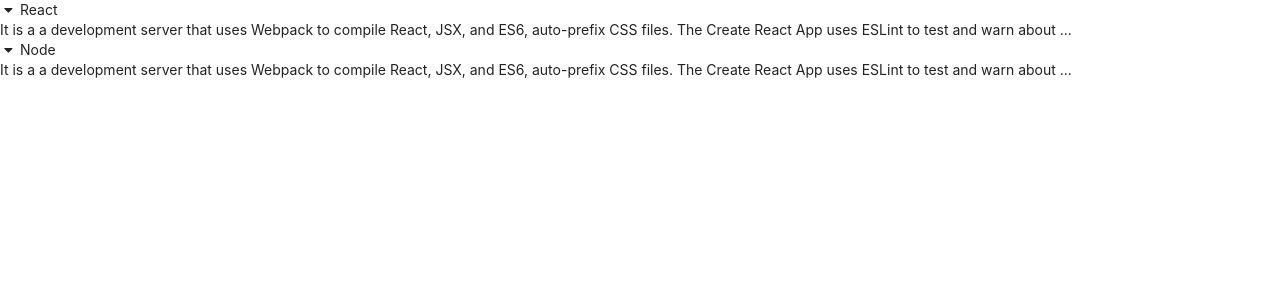
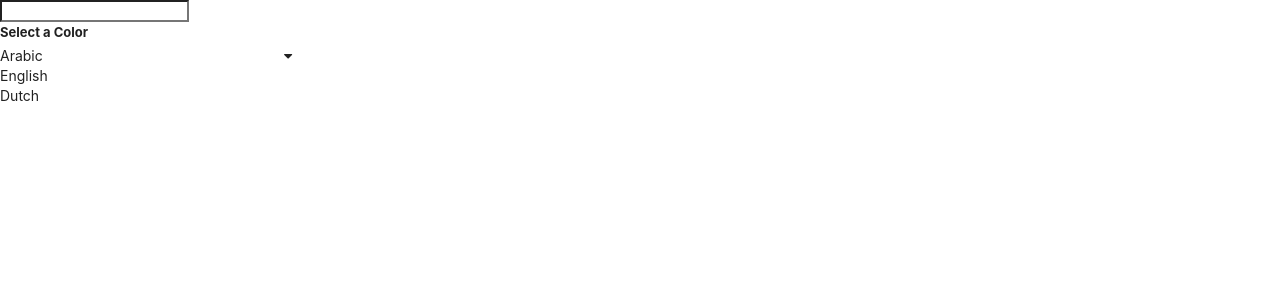
Before and after one commit to raheebaslam9876/FunctionalComp, a React (Create React App) app: page / in a window 1280 px wide. Shown: the top 300 px of the page. Built offline with nearby package versions, Linux system fonts and the light colour scheme.

Commit message:
second commit

```diff
--- a/src/App.js
+++ b/src/App.js
@@ -1,20 +1,44 @@
 import logo from './logo.svg';
 import './App.css';
-import Accordian from './component/Accordian'
-const items = [
+import React, { useState } from 'react'
+import Dropdown from './component/Dropdown'
+import Translate from './component/Translate'
+
+// const items = [
+//   {
+//     title: 'React',
+//     name: 'It is a a development server that uses Webpack to compile React, JSX, and ES6, auto-prefix CSS files. The Create React App uses ESLint to test and warn about ...'
+//   },
+//   {
+//     title: 'Node',
+//     name: 'It is a a development server that uses Webpack to compile React, JSX, and ES6, auto-prefix CSS files. The Create React App uses ESLint to test and warn about ...'
+//   }
+// ];
+
+const options = [
   {
-    title: 'React',
-    name: 'It is a a development server that uses Webpack to compile React, JSX, and ES6, auto-prefix CSS files. The Create React App uses ESLint to test and warn about ...'
+    title: 'this is red',
+    value: 'red'
   },
   {
-    title: 'Node',
-    name: 'It is a a development server that uses Webpack to compile React, JSX, and ES6, auto-prefix CSS files. The Create React App uses ESLint to test and warn about ...'
+    title: 'this is green',
+    value: 'green'
+  },
+  {
+    title: 'this is blue',
+    value: 'blue'
   }
 ];
 function App() {
+  // const [select, selecteditem] = useState(options[0]);
+  // const [showDropdown, setshowDropdown] = useState(true);
   return (
     <>
-      <Accordian data={items} />
+      {/* <button onClick={() => setshowDropdown(!showDropdown)}>Toggle button</button>
+      {showDropdown ?
+        <Dropdown select={select} selecteditemchange={selecteditem} options={options} /> : null
+      } */}
+      <Translate />
     </>
   );
 }
--- /dev/null
+++ b/src/component/Dropdown.js
@@ -0,0 +1,50 @@
+import React, { useState, useEffect, useRef } from 'react'
+
+function Dropdown(props) {
+    const [open, setopen] = useState(false);
+    const ref = useRef()
+    useEffect(() => {
+        const onBodyclick = (event) => {
+            if (ref.current.contains(event.target)) {
+                return;
+            }
+            setopen(false);
+        }
+
+        document.body.addEventListener('Click',
+            onBodyclick
+
+        );
+
+        return () => {
+            document.removeEventListener('click', onBodyclick)
+        }
+    }, []);
+    const response = props.options.map((data) => {
+        if (data.value === props.select.value) {
+            return null;
+        }
+        return (
+            <div key={data.value}>
+                <div className='item' onClick={() => props.selecteditemchange(data)}>
+                    {data.title}
+                </div>
+            </div>
+        );
+    });
+    return (
+
+        <div ref={ref} className="ui form" style={{ width: '300px' }}>
+            <div className="field">
+                <label className="label">Select a Color</label>
+                <div onClick={() => setopen(!open)} className={`selection dropdown ${open ? 'visible active' : ''}`}>
+                    <i className="dropdown icon"></i>
+                    <div className="text">{props.select.title}</div>
+                    <div className={`menu ${open ? 'visible transition' : ''}`}>{response}</div>
+                </div>
+            </div>
+        </div>
+    );
+}
+
+export default Dropdown
--- /dev/null
+++ b/src/component/Translate.js
@@ -0,0 +1,34 @@
+import React, { useState } from 'react'
+import Dropdown from './Dropdown'
+
+const options = [
+    {
+        title: 'Arabic',
+        value: 'red'
+    },
+    {
+        title: 'English',
+        value: 'green'
+    },
+    {
+        title: 'Dutch',
+        value: 'blue'
+    }
+];
+function Translate() {
+    const [language, setlanguage] = useState(options[0]);
+    const [Text, setText] = useState('');
+    return (
+        <>
+            <div>
+                <input type="text" value={Text} onChange={(e) => setText(e.target.value)} />
+                <Dropdown
+                    select={language}
+                    selecteditemchange={setlanguage}
+                    options={options} />
+            </div>
+        </>
+    )
+}
+
+export default Translate
--- a/testgit.js
+++ /dev/null
@@ -1 +0,0 @@
-// 6 commit on development branch
```
Also changed, not shown: src/component/Searchbar.js (added, +74 -0 lines), 1 other file (tests, documents, lock files or other folders).
